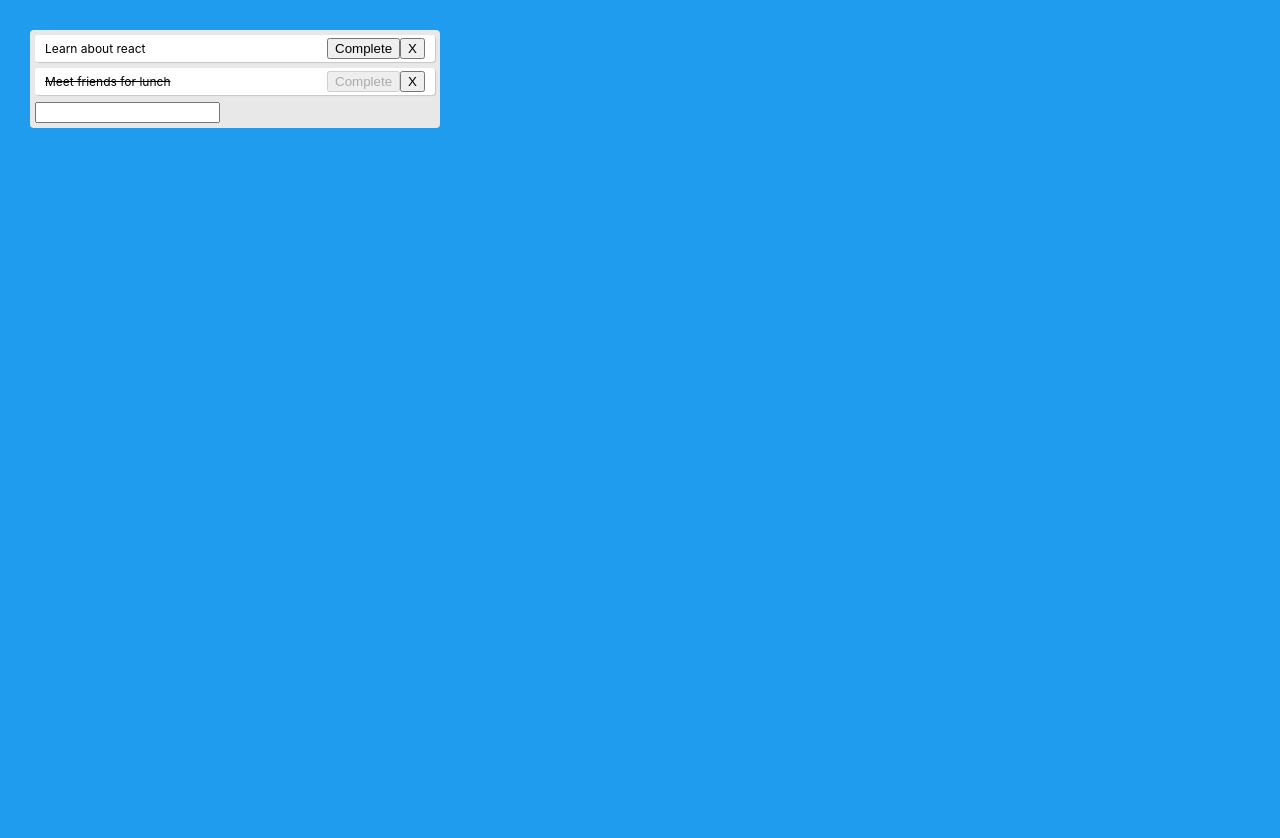
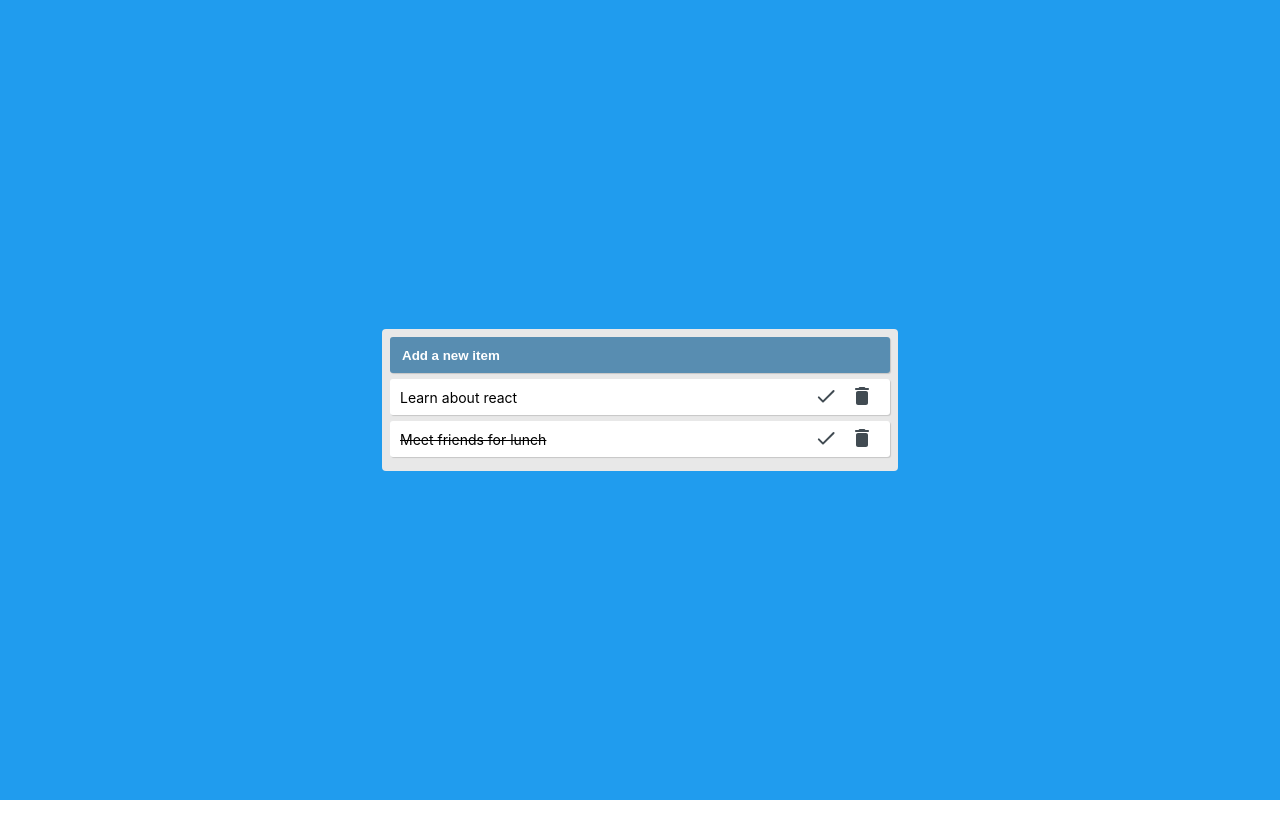
Before and after one commit to erbsutil/react-todo, a React (Create React App) app: page / in a window 1280 px wide. Shown: the top 838 px of the page. After the commit the page ends 800 px from the top, so only its background shows below. Built offline with nearby package versions, Linux system fonts and the light colour scheme.

Commit message:
Enhancements for styles

```diff
--- a/src/App.css
+++ b/src/App.css
@@ -1,14 +1,17 @@
 .app {
+  align-items: center;
   background: #209cee;
+  display: flex;
   height: 100vh;
-  padding: 30px;
+  justify-content: center;
+  font-size: 14px;
 }
 
 .todo-list {
   background: #e8e8e8;
   border-radius: 4px;
-  max-width: 400px;
-  padding: 5px;
+  padding: 8px;
+  width: 500px;
 }
 
 .todo {
@@ -17,8 +20,50 @@
   border-radius: 3px;
   box-shadow: 1px 1px 1px rgba(0, 0, 0, 0.15);
   display: flex;
-  font-size: 12px;
+  height: 30px;
   justify-content: space-between;
   margin-bottom: 6px;
   padding: 3px 10px;
 }
+
+button {
+  background: none;
+  border: 0;
+  color: #414b52;
+}
+
+button:hover {
+  color: #667885;
+}
+
+button:focus {
+  outline: 0;
+}
+
+form {
+  align-items: center;
+  background: #588db1;
+  border-radius: 3px;
+  box-shadow: 1px 1px 1px rgba(0, 0, 0, 0.15);
+  display: flex;
+  height: 30px;
+  justify-content: space-between;
+  margin-bottom: 6px;
+  padding: 3px 10px;
+}
+
+input {
+  background: #588db1;
+  border: 0;
+  color: #fff;
+  width: 100%;
+}
+
+input::placeholder {
+  color: #fff;
+  font-weight: bold;
+}
+
+input:focus {
+  outline: 0;
+}
--- a/src/App.js
+++ b/src/App.js
@@ -1,5 +1,7 @@
 import React from 'react';
 import './App.css';
+import DeleteRoundedIcon from '@material-ui/icons/DeleteRounded';
+import DoneRoundedIcon from '@material-ui/icons/DoneRounded';
 
 function Todo({ todo, index, completeTodo, removeTodo }) {
   return (
@@ -13,10 +15,11 @@ function Todo({ todo, index, completeTodo, removeTodo }) {
           disabled={ todo.isCompleted === true ? true : false }
           onClick={() => completeTodo(index)}
         >
-          Complete
+          <DoneRoundedIcon />
         </button>
+
         <button onClick={() => removeTodo(index)}>
-          X
+          <DeleteRoundedIcon />
         </button>
       </div>
     </div>
@@ -40,6 +43,7 @@ function TodoForm({ addTodo }) {
         className="input"
         value={value}
         onChange={e => setValue(e.target.value)}
+        placeholder="Add a new item"
       />
     </form>
   );
@@ -77,6 +81,7 @@ function App() {
   return (
     <div className="app">
       <div className="todo-list">
+        <TodoForm addTodo={addTodo} />
         {todos.map((todo, index) => (
           <Todo
             key={index}
@@ -86,7 +91,6 @@ function App() {
             removeTodo={removeTodo}
           />
         ))}
-        <TodoForm addTodo={addTodo} />
       </div>
     </div>
   );
```
